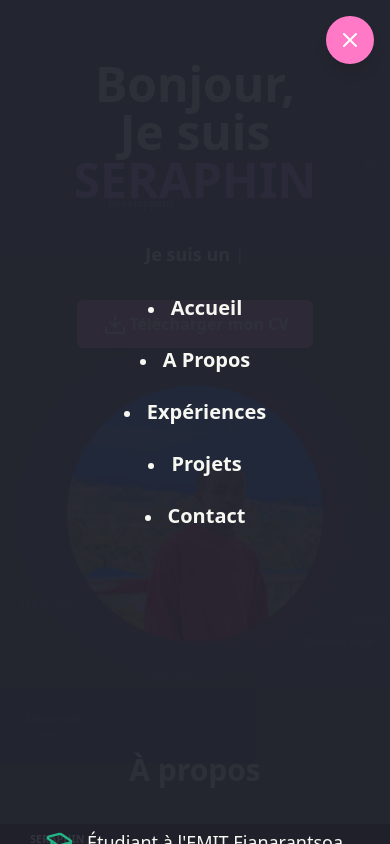
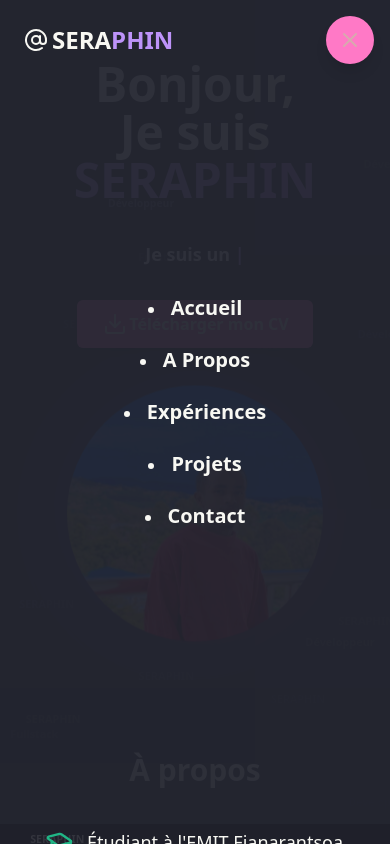
Before and after one commit to Seraphin15/Portfolio-Seraphin, a React (Vite) app: page / in a window 390 px wide. Both pictures are taken after a click on the button "Menu". Shown: the top 844 px of the page. Built offline with nearby package versions, Linux system fonts and the light colour scheme.

Commit message:
modification

```diff
--- a/src/components/Navbar.tsx
+++ b/src/components/Navbar.tsx
@@ -16,7 +16,7 @@ export const Navbar = () => {
 
   return (
     <>
-      {/* Navbar pour Desktop */}
+      {/* Navbar Desktop */}
       <motion.section
         id="homes"
         className="hidden md:block sticky top-0 z-50 bg-base-100 shadow-sm"
@@ -39,13 +39,20 @@ export const Navbar = () => {
         </div>
       </motion.section>
 
-      {/* Floating Menu Icon - Mobile */}
+      {/* Floating Menu Button - Mobile */}
       <button
         className="fixed top-4 right-4 z-50 bg-primary text-white p-3 rounded-full shadow-lg md:hidden"
         onClick={() => setIsOpen(!isOpen)}
         aria-label="Menu"
       >
-        {isOpen ? <X className="h-6 w-6" /> : <Menu className="h-6 w-6" />}
+        <motion.div
+          animate={{
+            color: ["#60a5fa", "#34d399", "#fbbf24", "#a78bfa", "#60a5fa"], // pastel colors
+          }}
+          transition={{ duration: 6, repeat: Infinity }}
+        >
+          {isOpen ? <X className="h-6 w-6" /> : <Menu className="h-6 w-6" />}
+        </motion.div>
       </button>
 
       {/* Mobile Menu Overlay */}
@@ -58,6 +65,12 @@ export const Navbar = () => {
             transition={{ duration: 0.3 }}
             className="fixed inset-0 bg-base-200/95 z-40 flex flex-col items-center justify-center space-y-6 md:hidden"
           >
+            {/* Logo visible */}
+            <a href="#" className="absolute top-6 left-6 flex items-center text-2xl font-bold">
+              <AtSign className="mr-1" />
+              SERA<span className="text-secondary">PHIN</span>
+            </a>
+
             <MobileLink href="#homes" onClick={() => setIsOpen(false)}>Accueil</MobileLink>
             <MobileLink href="#about" onClick={() => setIsOpen(false)}>A Propos</MobileLink>
             <MobileLink href="#experiences" onClick={() => setIsOpen(false)}>Expériences</MobileLink>
@@ -70,7 +83,7 @@ export const Navbar = () => {
   );
 };
 
-// Desktop Nav Link
+// Desktop NavLink
 const NavLink = ({ href, children }: { href: string; children: React.ReactNode }) => (
   <li>
     <a href={href} className="btn btn-sm btn-ghost btn-fancy text-lg">
@@ -79,7 +92,7 @@ const NavLink = ({ href, children }: { href: string; children: React.ReactNode }
   </li>
 );
 
-// Mobile Nav Link
+// Mobile NavLink
 const MobileLink = ({
   href,
   children,
--- a/src/components/Projects.tsx
+++ b/src/components/Projects.tsx
@@ -12,7 +12,7 @@ const projects = [
     description: 'Application de gestion interne pour ODC avec tableau de bord, statistiques et gestion des utilisateurs.',
     technologies: ['JavaScript'],
     demoLink: '#',
-    reposLink: '#',
+    reposLink: 'https://github.com/Seraphin15/Portfolio-Seraphin',
     image: img1,
   },
   {
--- a/src/index.css
+++ b/src/index.css
@@ -119,3 +119,40 @@ html {
 .animate-color-pulse {
   animation: color-pulse 6s infinite linear;
 }
+
+
+
+@keyframes lightBorder {
+  0% {
+    transform: translateX(-100%) translateY(-100%);
+  }
+  25% {
+    transform: translateX(100%) translateY(-100%);
+  }
+  50% {
+    transform: translateX(100%) translateY(100%);
+  }
+  75% {
+    transform: translateX(-100%) translateY(100%);
+  }
+  100% {
+    transform: translateX(-100%) translateY(-100%);
+  }
+}
+
+.animated-glow-border::before {
+  content: '';
+  position: absolute;
+  top: -2px;
+  left: -2px;
+  width: calc(100% + 4px);
+  height: calc(100% + 4px);
+  background: linear-gradient(45deg, #00FFFF, #3B82F6, #00FFFF);
+  background-size: 400% 400%;
+  border-radius: 1rem;
+  animation: lightBorder 4s linear infinite;
+  z-index: 10;
+  opacity: 0.7;
+  filter: blur(4px);
+  pointer-events: none;
+}
```
